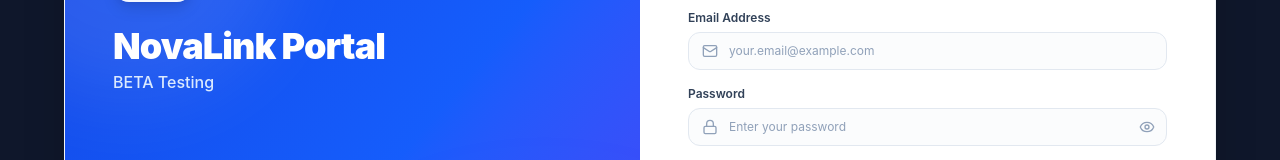
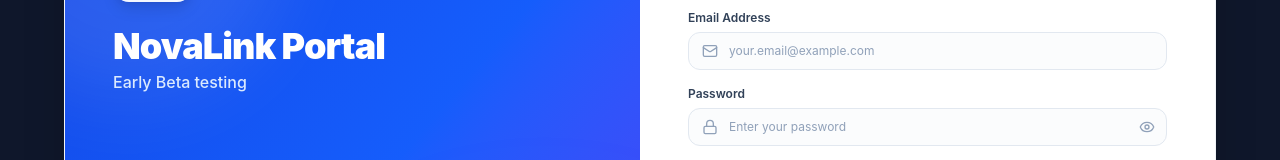
Before and after one commit to Clarence212/novalink, a React (Vite) app: page / in a window 1280 px wide. Shown: the part 187-347 px from the top of the page. Built offline with nearby package versions, Linux system fonts and the light colour scheme.

Commit message:
feat: update login portal label to Early Beta testing

```diff
--- a/src/views/LoginView.jsx
+++ b/src/views/LoginView.jsx
@@ -135,7 +135,7 @@ export const LoginView = ({ onLoginSuccess, onGuestMode }) => {
 
             <div>
               <h1 class="text-3xl lg:text-4xl font-black tracking-tight text-white">NovaLink Portal</h1>
-              <p class="text-blue-100 font-medium text-base mt-1">BETA Testing</p>
+              <p class="text-blue-100 font-medium text-base mt-1">Early Beta testing</p>
             </div>
           </div>
 
```
